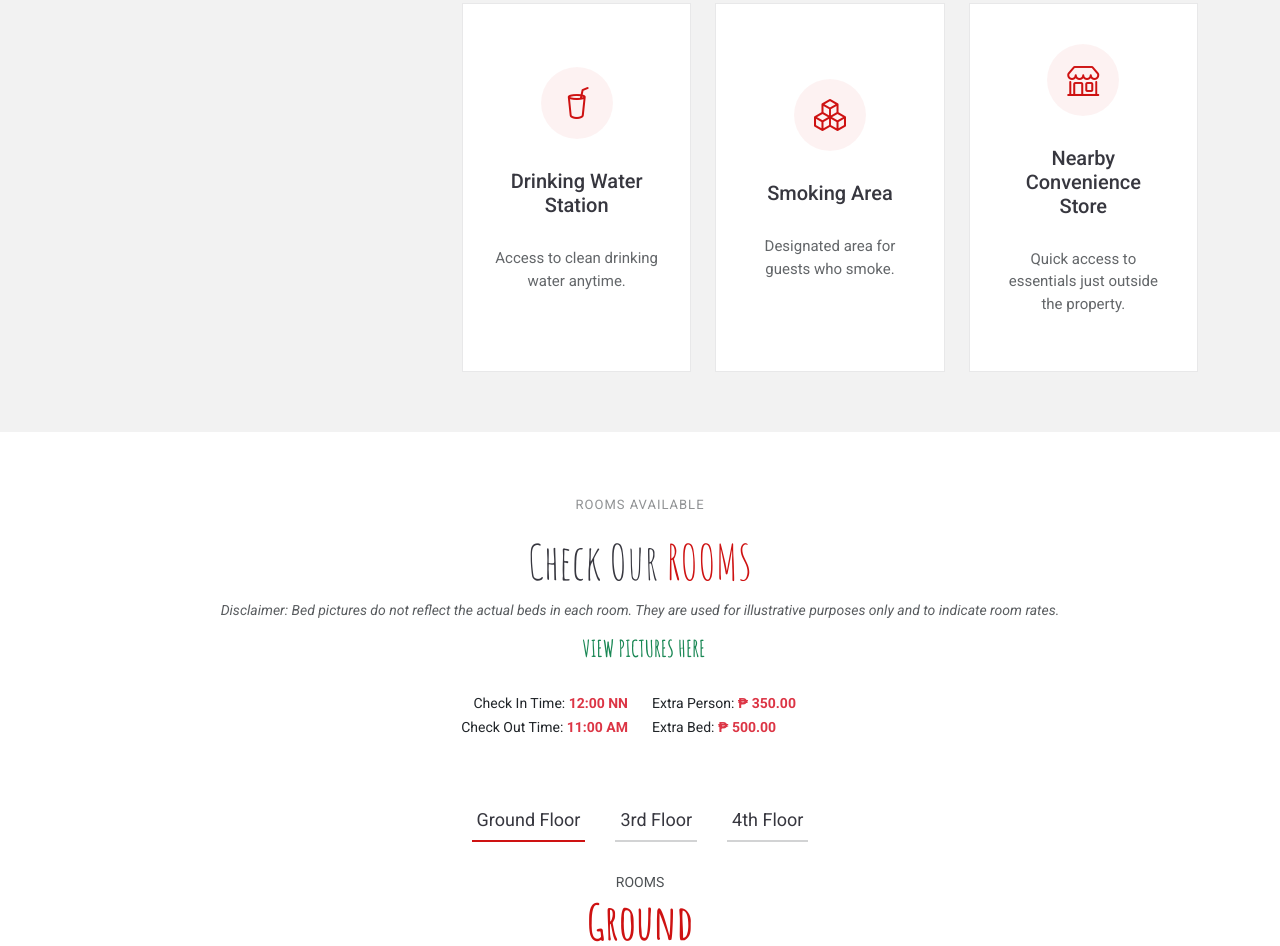
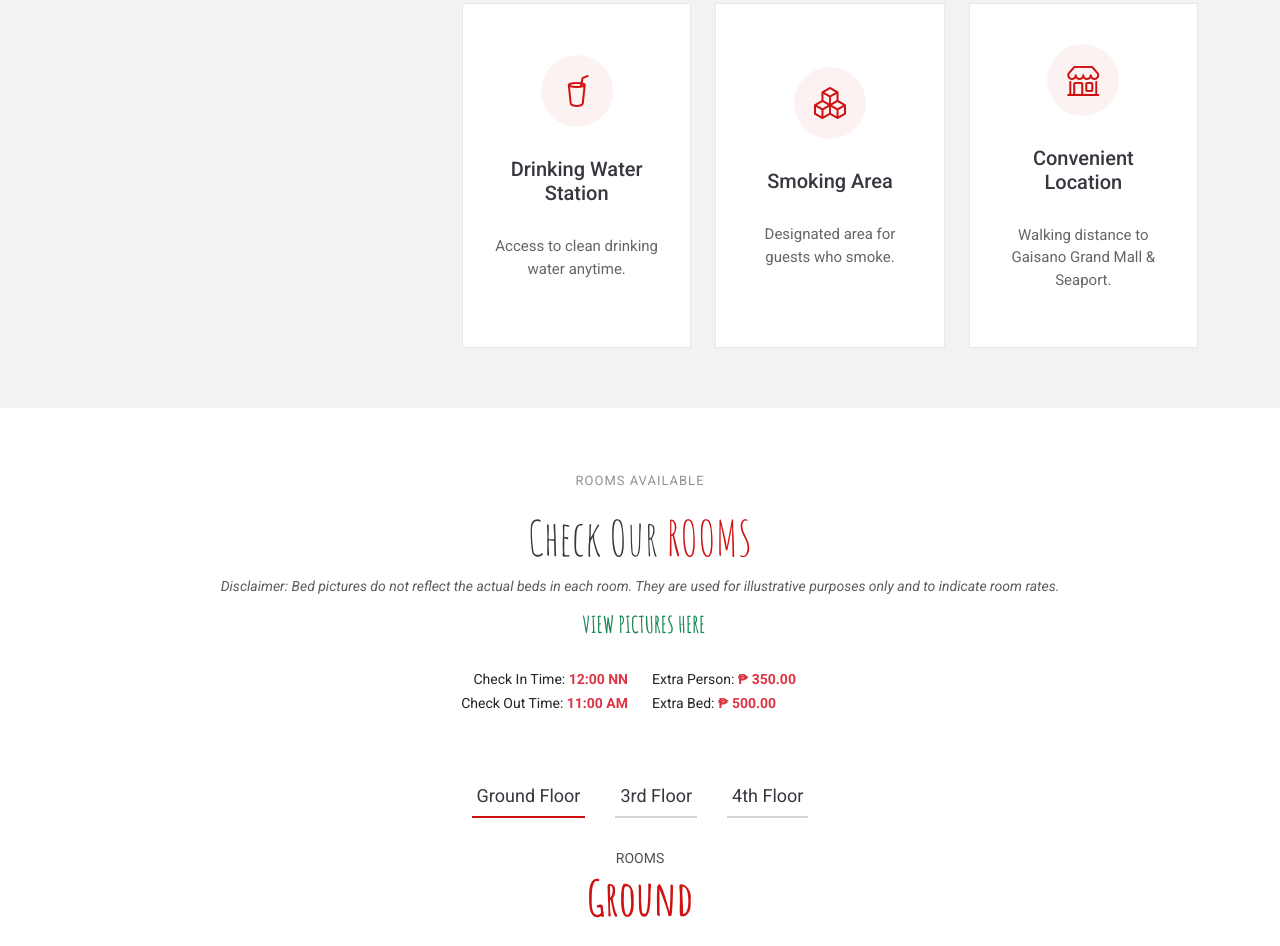
Before and after one commit to cdynjm/Southern-Comfort-Pensionne, a plain HTML site: page index.html in a window 1280 px wide. Shown: the part 2529-3475 px from the top of the page. Drawn offline with Linux system fonts and the light colour scheme; some icons are missing.

Commit message:
update index.html

```diff
--- a/index.html
+++ b/index.html
@@ -380,8 +380,8 @@
                     class="icon-box d-flex flex-column justify-content-center align-items-center"
                   >
                     <i class="bi bi-shop"></i>
-                    <h4>Nearby Convenience Store</h4>
-                    <p>Quick access to essentials just outside the property.</p>
+                    <h4>Convenient Location</h4>
+                    <p>Walking distance to Gaisano Grand Mall & Seaport.</p>
                   </div>
                 </div>
               </div>
```
